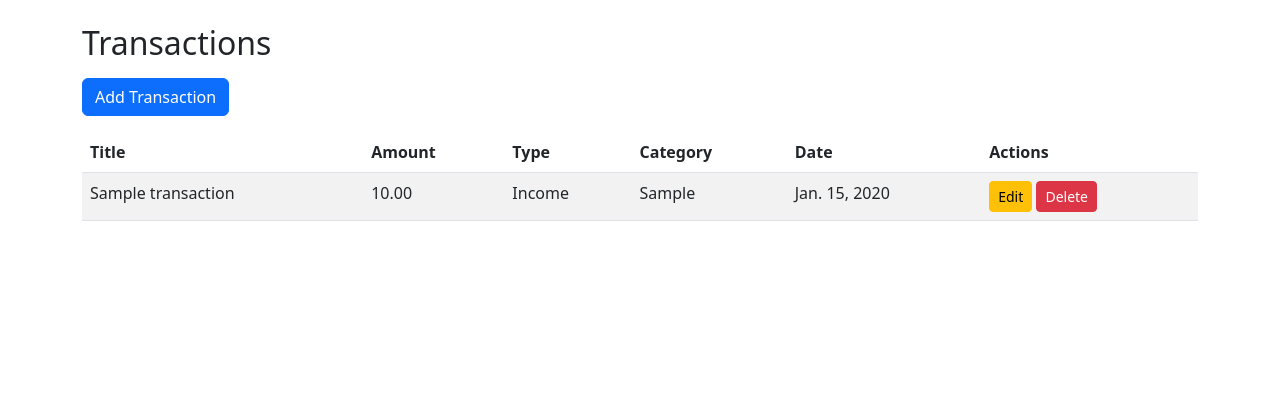
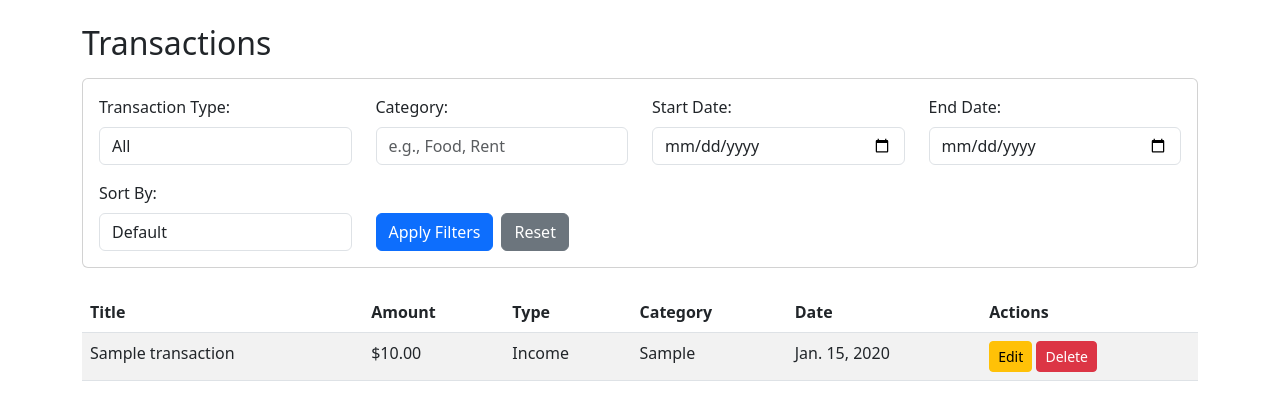
Before and after one commit to N3wee/personal-finance-tracker, a Django app: page / in a window 1280 px wide. Shown: the part 56-476 px from the top of the page. Run offline with Django 5.2, Linux system fonts and the light colour scheme; a user stored in the database is signed in; tables that the repository leaves empty hold one stand-in row (values such as "Sample post").

Commit message:
Implemented transaction filtering and sorting functionality: - Added filters for transaction type, category, and date range in transaction_list view. - Added sorting options for date and amount (ascending/descending) in transaction_list view. - Updated transaction_list.html with a UI for filtering and sorting, including dropdowns, date inputs, and buttons. - Tested filtering by transaction type, category, date range, and sorting options to ensure dynamic updates. - Ensured the reset button clears all filters and restores default transaction list.

```diff
--- a/templates/transactions/transaction_list.html
+++ b/templates/transactions/transaction_list.html
@@ -1,7 +1,65 @@
 {% extends 'base.html' %}
+
 {% block content %}
 <h2 class="mb-3">Transactions</h2>
-<a href="{% url 'add_transaction' %}" class="btn btn-primary mb-3">Add Transaction</a>
+
+<!-- Filtering Form -->
+<form method="GET" class="card p-3 mb-4">
+    <div class="row">
+        <!-- Transaction Type -->
+        <div class="col-md-3">
+            <label for="transaction_type" class="form-label">Transaction Type:</label>
+            <select name="transaction_type" id="transaction_type" class="form-control">
+                <option value="">All</option>
+                <option value="Income" {% if transaction_type == "Income" %}selected{% endif %}>Income</option>
+                <option value="Expense" {% if transaction_type == "Expense" %}selected{% endif %}>Expense</option>
+            </select>
+        </div>
+
+        <!-- Category -->
+        <div class="col-md-3">
+            <label for="category" class="form-label">Category:</label>
+            <input type="text" name="category" id="category" class="form-control"
+                   value="{{ category|default_if_none:'' }}" placeholder="e.g., Food, Rent">
+        </div>
+
+        <!-- Start Date -->
+        <div class="col-md-3">
+            <label for="start_date" class="form-label">Start Date:</label>
+            <input type="date" name="start_date" id="start_date" class="form-control"
+                   value="{{ start_date|default_if_none:'' }}">
+        </div>
+
+        <!-- End Date -->
+        <div class="col-md-3">
+            <label for="end_date" class="form-label">End Date:</label>
+            <input type="date" name="end_date" id="end_date" class="form-control"
+                   value="{{ end_date|default_if_none:'' }}">
+        </div>
+    </div>
+
+    <div class="row mt-3">
+        <!-- Sorting -->
+        <div class="col-md-3">
+            <label for="sort_by" class="form-label">Sort By:</label>
+            <select name="sort_by" id="sort_by" class="form-control">
+                <option value="">Default</option>
+                <option value="date_desc" {% if sort_by == "date_desc" %}selected{% endif %}>Date (Newest First)</option>
+                <option value="date_asc" {% if sort_by == "date_asc" %}selected{% endif %}>Date (Oldest First)</option>
+                <option value="amount_desc" {% if sort_by == "amount_desc" %}selected{% endif %}>Amount (High to Low)</option>
+                <option value="amount_asc" {% if sort_by == "amount_asc" %}selected{% endif %}>Amount (Low to High)</option>
+            </select>
+        </div>
+
+        <!-- Submit & Reset Buttons -->
+        <div class="col-md-6 d-flex align-items-end">
+            <button type="submit" class="btn btn-primary me-2">Apply Filters</button>
+            <a href="{% url 'transaction_list' %}" class="btn btn-secondary">Reset</a>
+        </div>
+    </div>
+</form>
+
+<!-- Transactions Table -->
 <table class="table table-striped">
     <thead>
         <tr>
@@ -17,7 +75,7 @@
         {% for transaction in transactions %}
         <tr>
             <td>{{ transaction.title }}</td>
-            <td>{{ transaction.amount }}</td>
+            <td>${{ transaction.amount }}</td>
             <td>{{ transaction.transaction_type }}</td>
             <td>{{ transaction.category }}</td>
             <td>{{ transaction.date }}</td>
@@ -27,7 +85,9 @@
             </td>
         </tr>
         {% empty %}
-        <tr><td colspan="6">No transactions yet.</td></tr>
+        <tr>
+            <td colspan="6" class="text-center">No transactions found.</td>
+        </tr>
         {% endfor %}
     </tbody>
 </table>
--- a/transactions/views.py
+++ b/transactions/views.py
@@ -2,15 +2,55 @@ from django.shortcuts import render, redirect, get_object_or_404
 from .models import Transaction
 from .forms import TransactionForm
 from django.contrib.auth.decorators import login_required
+from django.db.models import Q
+import datetime
 import logging
 
-# Configure logging
+# Configure logging (optional, but included for consistency)
 logger = logging.getLogger(__name__)
 
 @login_required
 def transaction_list(request):
     transactions = Transaction.objects.filter(user=request.user)
-    return render(request, 'transactions/transaction_list.html', {'transactions': transactions})
+
+    # Get filtering parameters from request
+    transaction_type = request.GET.get('transaction_type')
+    category = request.GET.get('category')
+    start_date = request.GET.get('start_date')
+    end_date = request.GET.get('end_date')
+    sort_by = request.GET.get('sort_by')
+
+    # Apply filters
+    if transaction_type in ['Income', 'Expense']:
+        transactions = transactions.filter(transaction_type=transaction_type)
+
+    if category:
+        transactions = transactions.filter(category__icontains=category)
+
+    if start_date:
+        transactions = transactions.filter(date__gte=start_date)
+
+    if end_date:
+        transactions = transactions.filter(date__lte=end_date)
+
+    # Apply sorting
+    if sort_by == 'date_desc':
+        transactions = transactions.order_by('-date')
+    elif sort_by == 'date_asc':
+        transactions = transactions.order_by('date')
+    elif sort_by == 'amount_desc':
+        transactions = transactions.order_by('-amount')
+    elif sort_by == 'amount_asc':
+        transactions = transactions.order_by('amount')
+
+    return render(request, 'transactions/transaction_list.html', {
+        'transactions': transactions,
+        'transaction_type': transaction_type,
+        'category': category,
+        'start_date': start_date,
+        'end_date': end_date,
+        'sort_by': sort_by
+    })
 
 @login_required
 def add_transaction(request):
```
